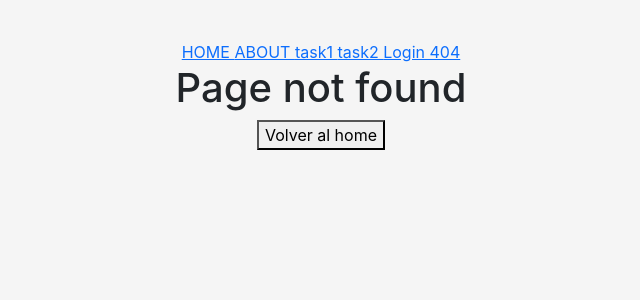
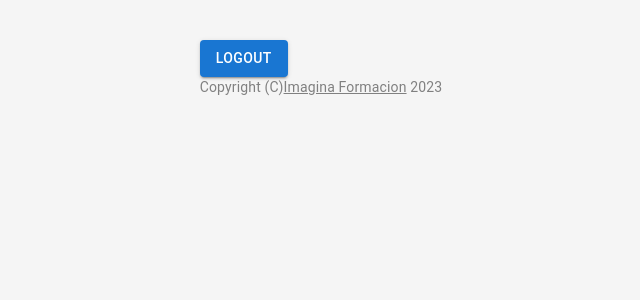
Before and after one commit to GianinaLC/my-app-22, a React (Create React App) app: page /dashboard in a window 1280 px wide. Before the commit this address had no page. Shown: the top 300 px of the page, without its empty margins (319-959 px from the left). Built offline with nearby package versions, Linux system fonts and the light colour scheme.

Commit message:
Rutas, Login, Dashboard

```diff
--- a/package.json
+++ b/package.json
@@ -3,12 +3,17 @@
   "version": "0.1.0",
   "private": true,
   "dependencies": {
+    "@emotion/react": "^11.10.6",
+    "@emotion/styled": "^11.10.6",
+    "@mui/icons-material": "^5.11.11",
+    "@mui/material": "^5.11.12",
     "@testing-library/jest-dom": "^5.16.5",
     "@testing-library/react": "^13.4.0",
     "@testing-library/user-event": "^13.5.0",
     "axios": "^1.3.2",
     "bootstrap": "^5.2.3",
     "bootstrap-icons": "^1.10.3",
+    "clsx": "^1.2.1",
     "formik": "^2.2.9",
     "node-sass": "^7.0.3",
     "react": "^18.2.0",
--- /dev/null
+++ b/src/AppRoutingOneFinal.js
@@ -0,0 +1,34 @@
+import { BrowserRouter as Router, Routes, Route, Navigate } from 'react-router-dom';
+import NotFoundPage from './pages/404/NotFoundPage'
+import LoginPage from './pages/auth/LoginPage'
+import DashboardPage from './pages/dashboard/Dashboard';
+
+function AppRoutingOneFinal() {
+  //TODO: cambiar a valores from seassionStorage
+  let loggedIn = true;
+
+  return (
+    <Router>
+      {/* swtich de rutas */}
+      <Routes>
+        {/* redirecciones */}
+        <Route exact path='/' element=
+          {
+            loggedIn ? <Navigate replace to='/dashboard' />
+              : <Navigate replace to='/login' />
+          } />
+        {/* login ruta */}
+        <Route exact path='/login' element={<LoginPage />} />
+        {/* dashboard */}
+        <Route exact path='/dashboard' element=
+          {
+            loggedIn ? <DashboardPage />
+              : <Navigate replace to='/login' />
+          } />
+        <Route path='*' element={<NotFoundPage />} />
+      </Routes>
+    </Router>
+  );
+}
+
+export default AppRoutingOneFinal;
--- /dev/null
+++ b/src/components/pure/Copyright.jsx
@@ -0,0 +1,19 @@
+import Link from '@mui/material/Link';
+import { Typography } from '@mui/material';
+
+const Copyright = () => {
+    return (
+        <Typography variant='body2' color='GrayText' align='center'>
+            { 'Copyright (C)' }
+
+            <Link color='inherit' href='https://imaginaformacion.com'>
+                Imagina Formacion
+            </Link>
+            {' '}
+            { new Date().getFullYear() }
+
+        </Typography>
+    )
+}
+
+export default Copyright
--- a/src/index.js
+++ b/src/index.js
@@ -7,12 +7,14 @@
 import App from './App';
 import reportWebVitals from './reportWebVitals';
 import AppRoutingOne from './AppRoutingOne';
+import AppRoutingOneFinal from './AppRoutingOneFinal';
 
 const root = ReactDOM.createRoot(document.getElementById('root'));
 root.render(
   <React.StrictMode>
     {/* <App /> */}
-    <AppRoutingOne />
+    {/* <AppRoutingOne /> */}
+    <AppRoutingOneFinal />
   </React.StrictMode>
 );
 
--- /dev/null
+++ b/src/pages/dashboard/Dashboard.jsx
@@ -0,0 +1,18 @@
+import Button from '@mui/material/Button';
+import Copyright from '../../components/pure/Copyright';
+import { useNavigate } from 'react-router-dom';
+const DashboardPage = () => {
+  const navigate = useNavigate();
+
+  const logout = () => {
+    navigate('/login')
+  }
+  return (
+    <div>
+      <Button variant="contained" onClick={logout}>Logout</Button>
+      <Copyright />
+    </div>
+  );
+}
+
+export default DashboardPage;
```
Also changed, not shown: src/components/pure/MenuListItems.jsx (added, +40 -0 lines), 1 other file (tests, documents, lock files or other folders).
